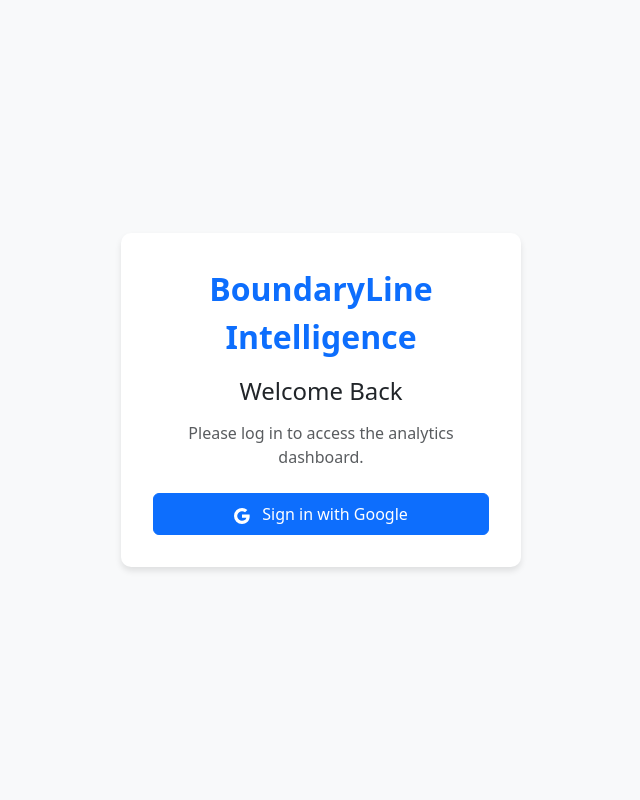
After one commit to Suyashsbhadouria/Enterprise_Python_Coding_assignment, a Flask app: page /login-page in a window 1280 px wide. The commit adds this page. Shown: the whole page, without its empty margins (319-959 px from the left). Run offline with Flask 3, Linux system fonts and the light colour scheme; some libraries are stand-ins or nearby versions.

Commit message:
Added Auth and RBAC

```diff
--- a/app.py
+++ b/app.py
@@ -15,14 +15,35 @@
 from urllib.request import Request, urlopen
 from urllib.error import URLError, HTTPError
 from dotenv import load_dotenv
-from flask import Flask, render_template, jsonify, request, g
+from flask import Flask, render_template, jsonify, request, g, session, redirect, url_for
 from etl_pipeline import run_pipeline
 from logging_config import configure_logging, get_log_file_path
+
+# Import our new modular extensions
+from extensions import db, oauth
+from auth import auth_bp, admin_required
 
 BASE_DIR = os.path.dirname(os.path.abspath(__file__))
 load_dotenv(os.path.join(BASE_DIR, ".env"))
 
 app = Flask(__name__)
+app.secret_key = os.getenv("FLASK_SECRET_KEY", "fallback_secret_for_dev_change_me")
+app.config['SQLALCHEMY_DATABASE_URI'] = os.getenv("SQLALCHEMY_DATABASE_URI", "sqlite:///users.db")
+app.config['SQLALCHEMY_TRACK_MODIFICATIONS'] = False
+
+# Initialize modular plugins
+db.init_app(app)
+oauth.init_app(app)
+oauth.register(
+    name='google',
+    server_metadata_url='https://accounts.google.com/.well-known/openid-configuration',
+    client_id=os.getenv("GOOGLE_CLIENT_ID"),
+    client_secret=os.getenv("GOOGLE_CLIENT_SECRET"),
+    client_kwargs={'scope': 'openid email profile'}
+)
+
+app.register_blueprint(auth_bp)
+
 logger = configure_logging(__name__)
 
 CSV_DIR = os.path.join(BASE_DIR, "csv_data")
@@ -584,6 +605,24 @@
 
 
 @app.before_request
+def global_auth_lockdown():
+    """Firewall: ensure all routes are protected unless explicitly exempted."""
+    allowed_endpoints = ['auth.login', 'auth.auth_callback', 'public_login_page', 'static']
+    if request.endpoint not in allowed_endpoints:
+        if 'user_id' not in session:
+            # For API routes, return 401 instead of redirecting
+            if request.path.startswith('/api/'):
+                return jsonify({"error": "Authentication required."}), 401
+            return redirect(url_for('public_login_page'))
+
+    # Load user into global 'g' for templates if logged in
+    if 'user_id' in session:
+        from models import User
+        g.user = db.session.get(User, session['user_id'])
+    else:
+        g.user = None
+
+@app.before_request
 def log_request_start():
     g.request_start = time.perf_counter()
     logger.info("Request started %s %s", request.method, request.path)
@@ -883,6 +922,12 @@
 
 # ─── Routes ───
 
+@app.route("/login-page")
+def public_login_page():
+    if 'user_id' in session:
+        return redirect(url_for('overview'))
+    return render_template("login.html")
+
 @app.route("/")
 def overview():
     data = transform_overview()
@@ -916,6 +961,7 @@
 
 
 @app.route("/settings")
+@admin_required
 def settings_page():
     return render_template(
         "info.html",
@@ -927,6 +973,7 @@
 
 
 @app.route("/support")
+@admin_required
 def support_page():
     return render_template(
         "info.html",
@@ -999,6 +1046,7 @@
 
 
 @app.route("/api/logs")
+@admin_required
 def api_logs():
     level = request.args.get("level", "").strip().upper()
     if level and level not in VALID_LOG_LEVELS:
@@ -1054,6 +1102,8 @@
 
 if __name__ == "__main__":
     logger.info("Starting dashboard bootstrap")
+    with app.app_context():
+        db.create_all()
     ensure_csv_data()
     logger.info("Starting Flask development server on 0.0.0.0:5000")
     app.run(debug=True, host="0.0.0.0", port=5000)
--- /dev/null
+++ b/extensions.py
@@ -0,0 +1,5 @@
+from flask_sqlalchemy import SQLAlchemy
+from authlib.integrations.flask_client import OAuth
+
+db = SQLAlchemy()
+oauth = OAuth()
--- a/requirements.txt
+++ b/requirements.txt
@@ -2,3 +2,6 @@
 pandas>=2.0.0
 gunicorn>=21.2.0
 python-dotenv>=1.0.1
+Authlib>=1.3.0
+Flask-SQLAlchemy>=3.1.1
+requests>=2.31.0
--- /dev/null
+++ b/templates/login.html
@@ -0,0 +1,47 @@
+<!DOCTYPE html>
+<html lang="en">
+<head>
+    <meta charset="UTF-8">
+    <meta name="viewport" content="width=device-width, initial-scale=1.0">
+    <title>Login - {{ APP_NAME }}</title>
+    <link href="https://cdn.jsdelivr.net/npm/bootstrap@5.3.0/dist/css/bootstrap.min.css" rel="stylesheet">
+    <style>
+        body {
+            background-color: #f8f9fa;
+            display: flex;
+            align-items: center;
+            justify-content: center;
+            height: 100vh;
+        }
+        .login-card {
+            max-width: 400px;
+            width: 100%;
+            padding: 2rem;
+            border-radius: 10px;
+            box-shadow: 0 4px 6px rgba(0,0,0,0.1);
+            background: white;
+            text-align: center;
+        }
+        .brand-logo {
+            font-size: 2rem;
+            color: #0d6efd;
+            margin-bottom: 1rem;
+        }
+    </style>
+</head>
+<body>
+
+<div class="login-card">
+    <div class="brand-logo fw-bold">{{ APP_NAME }}</div>
+    <h4 class="mb-3">Welcome Back</h4>
+    <p class="text-muted mb-4">Please log in to access the analytics dashboard.</p>
+    <a href="{{ url_for('auth.login') }}" class="btn btn-primary w-100 py-2">
+        <svg xmlns="http://www.w3.org/2000/svg" width="16" height="16" fill="currentColor" class="bi bi-google me-2" viewBox="0 0 16 16">
+            <path d="M15.545 6.558a9.42 9.42 0 0 1 .139 1.626c0 2.434-.87 4.492-2.384 5.885h.002C11.978 15.292 10.158 16 8 16A8 8 0 1 1 8 0a7.689 7.689 0 0 1 5.352 2.082l-2.284 2.284A4.347 4.347 0 0 0 8 3.166c-2.087 0-3.86 1.408-4.492 3.304a4.792 4.792 0 0 0 0 3.063h.003c.635 1.893 2.405 3.301 4.492 3.301 1.078 0 2.004-.276 2.722-.764h-.003a3.702 3.702 0 0 0 1.599-2.431H8v-3.08h7.545z"/>
+        </svg>
+        Sign in with Google
+    </a>
+</div>
+
+</body>
+</html>
```
Also changed, not shown: auth.py (added, +53 -0 lines), create_admin.py (added, +26 -0 lines), models.py (added, +20 -0 lines), templates/base.html (+10 -6 lines), README.md, 1 other file.
